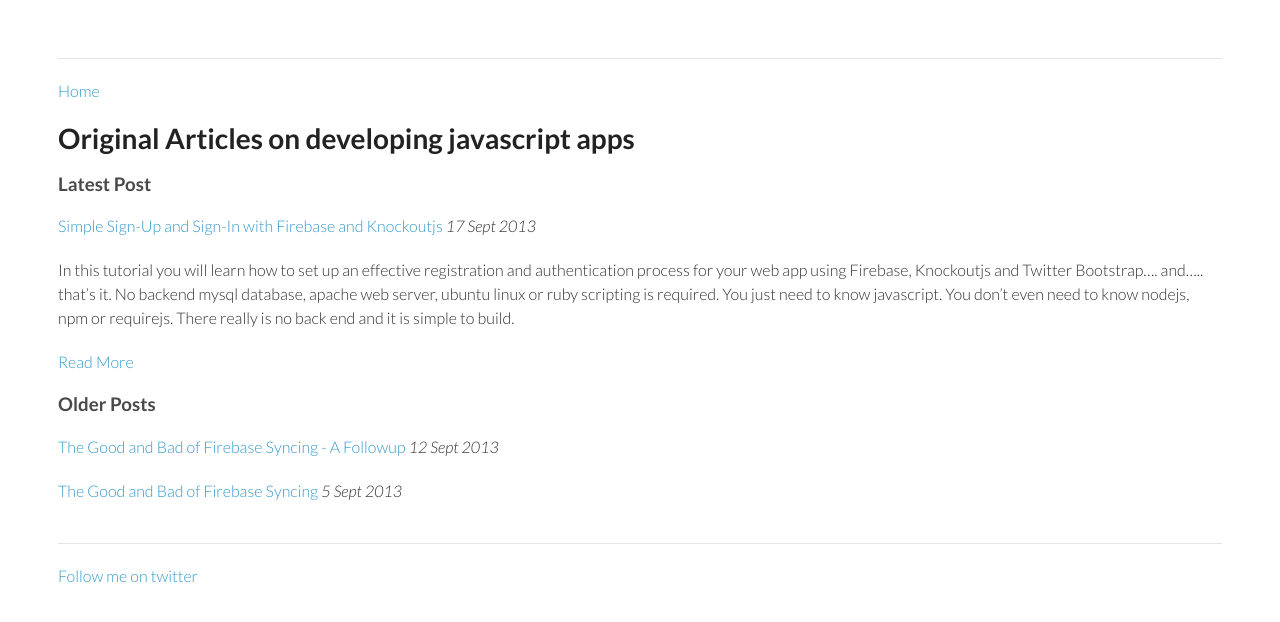
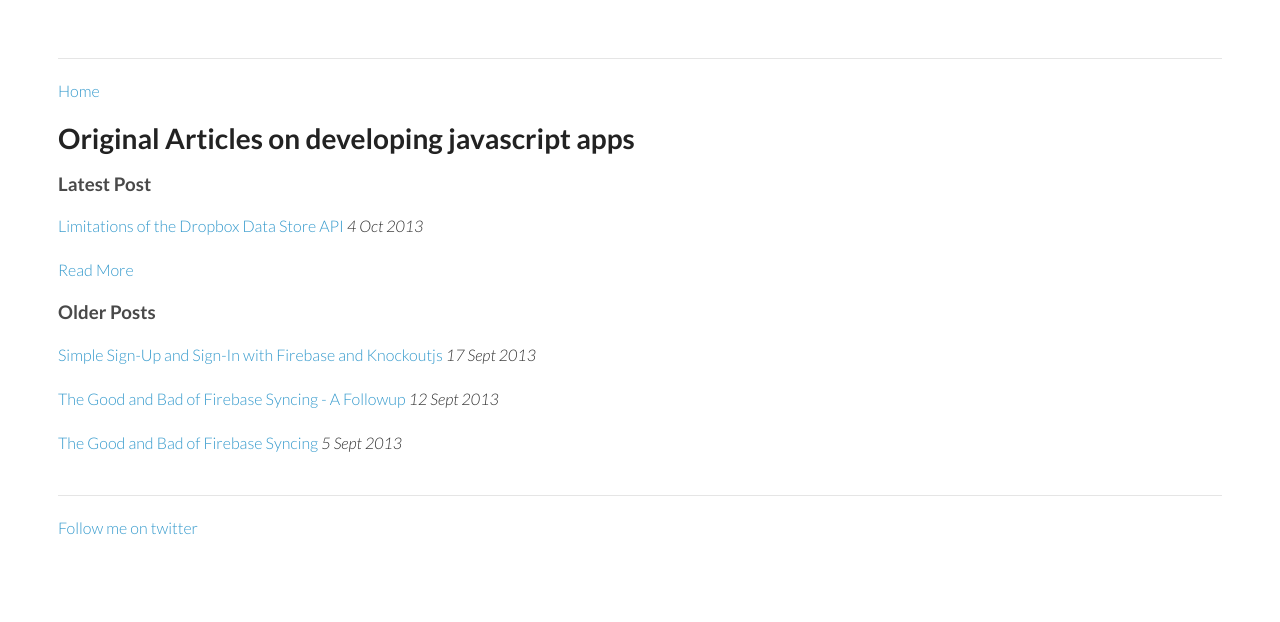
Before and after one commit to nigelkelly/nigelkelly.github.io, a Jekyll site: the page built from index.md, in a window 1280 px wide. Shown: the top 622 px of the page. Built offline with Jekyll 4.4.1, drawn with Linux system fonts in a browser that asks for light colours; Markdown is read by kramdown in place of the engine named in the settings; comment, search, counter and statistics services are not loaded.

```diff
--- a/index.md
+++ b/index.md
@@ -1,7 +1,7 @@
 ---
-title: Original Articles on developing nobackend apps using Firebase, knockoutjs, PouchDB and Twitter Bootstrap
+title: Original Articles on developing javascript apps and nobackend apps
 layout: default
-tags: firebase, knockoutjs, knockout, ko, javascript, syncing, nobackend, pouchdb, bootstrap, html5, css3, angular, ember, backbone, backendless
+tags: jquery, firebase, knockoutjs, knockout, ko, javascript, syncing, nobackend, pouchdb, bootstrap, html5, css3, angular, ember, backbone, backendless
 excerpt: This blog contains articles on developing nobackend web apps using new services like firebase, PouchDB, knockout, ember, angular and bootstrap. A backend server is no longer required. You can create full web apps with just plain simple javascript. Node, npm, server side js is a thing of the past.
 ---
 [Home](http://nigelkelly.github.io)
@@ -10,14 +10,14 @@ excerpt: This blog contains articles on developing nobackend web apps using new
 
 ### Latest Post
 
-[Simple Sign-Up and Sign-In with Firebase and Knockoutjs](http://nigelkelly.github.io/simple-signup-and-signin-with-firebase-and-knockout.html) *17 Sept 2013*
-
-In this tutorial you will learn how to set up an effective registration and authentication process for your web app using Firebase, Knockoutjs and Twitter Bootstrap.... and..... that's it. No backend mysql database, apache web server, ubuntu linux or ruby scripting is required. You just need to know javascript. You don't even need to know nodejs, npm or requirejs. There really is no back end and it is simple to build.
+[Limitations of the Dropbox Data Store API](http://nigelkelly.github.io/simple-signup-and-signin-with-firebase-and-knockout.html) *4 Oct 2013*
 
 #### [Read More](http://nigelkelly.github.io/simple-signup-and-signin-with-firebase-and-knockout.html)
 
 
 ### Older Posts
+
+[Simple Sign-Up and Sign-In with Firebase and Knockoutjs](http://nigelkelly.github.io/simple-signup-and-signin-with-firebase-and-knockout.html) *17 Sept 2013*
 
 [The Good and Bad of Firebase Syncing - A Followup](http://nigelkelly.github.io/the-good-and-bad-parts-of-firebase-syncing-part2.html) *12 Sept 2013*
 
```
Also changed, not shown: dropbox-data-store-tutorial.md (+5 -5 lines).
